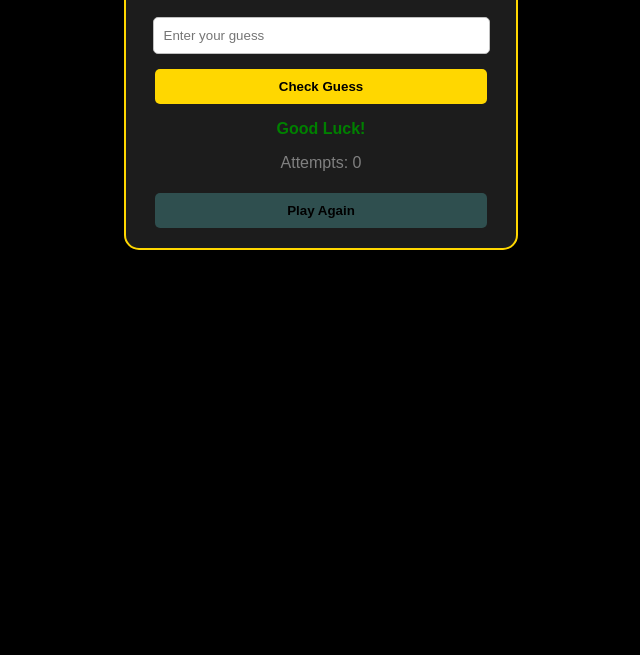
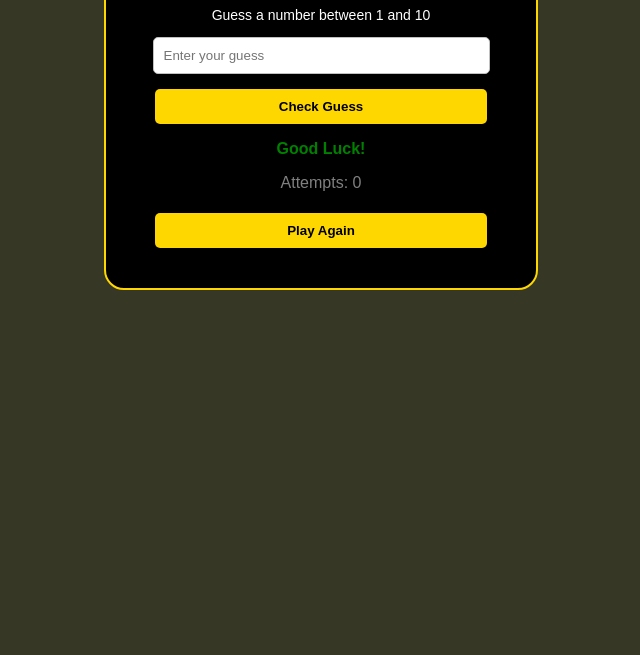
Before and after one commit to chandikagihan2/NumberGuessingGame, a plain HTML site: page index.html in a window 1280 px wide. Shown: the part 145-800 px from the top of the page, without its empty margins (319-959 px from the left). Drawn offline with Linux system fonts and the light colour scheme.

Commit message:
Update background colors and padding for body and game container in the Number Guessing Game

```diff
--- a/style.css
+++ b/style.css
@@ -1,7 +1,7 @@
 
 body {
     font-family: Arial, sans-serif;
-    background-color: Black;
+    background-color: rgb(54, 55, 37);
     margin: 0;
     padding: 30px;
 }
@@ -9,10 +9,10 @@ body {
 .game-container {
     width: 350px;
     margin: auto;
-    background-color: #1c1c1c;
-    padding: 20px;
+    background-color: black;
+    padding: 40px;
     border: 2px solid Gold;
-    border-radius: 15px;
+    border-radius: 20px;
     text-align: center;
 }
 
@@ -59,7 +59,8 @@ button:hover {
 }
 
 #restartButton {
-    background-color: DarkSlateGray;
+    background-color: Gold;
+    color: Black;
 }
 
 button:disabled {
```
